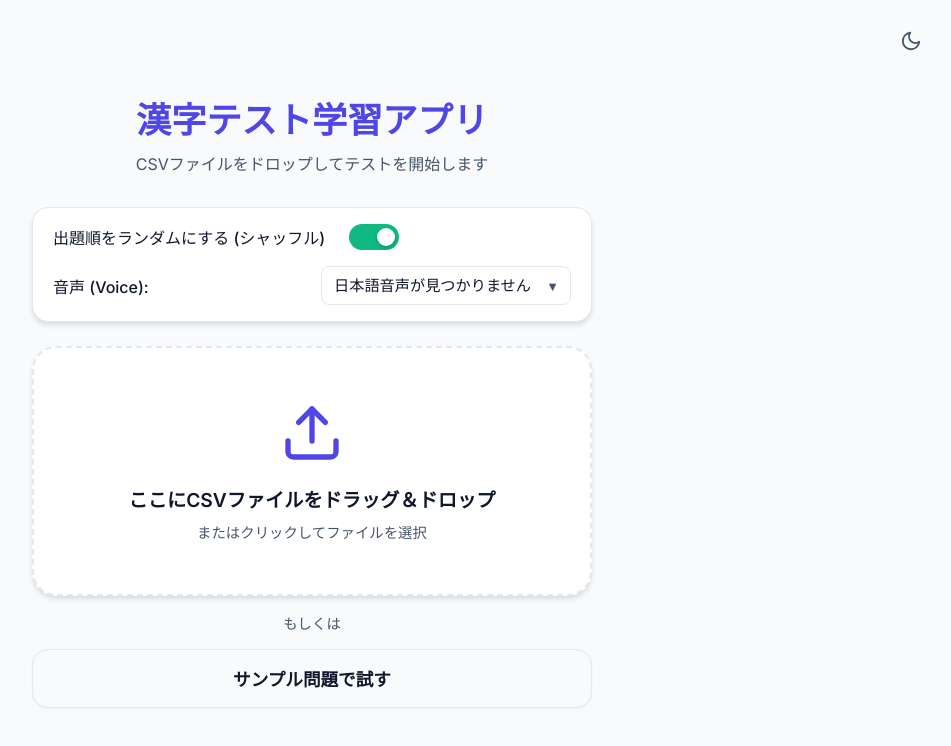
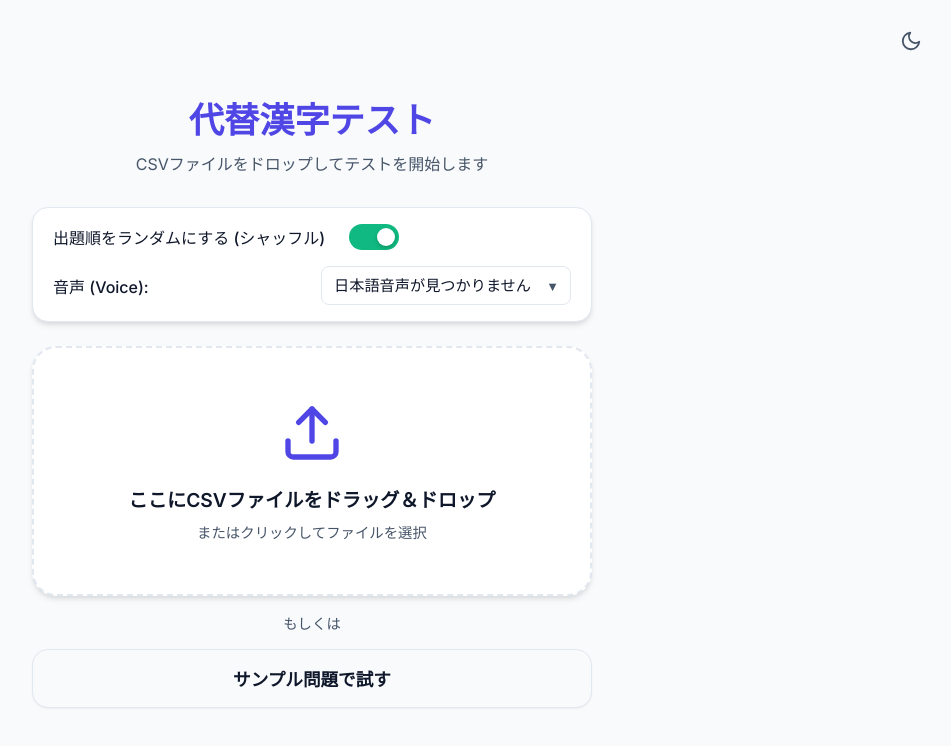
Before and after one commit to YamaguchiToshi/Kanji-test, a plain HTML site: page index.html in a window 1280 px wide. Shown: the whole page, without its empty margins (328-1279 px from the left). Drawn offline with Linux system fonts and the light colour scheme.

Commit message:
Update app title to 代替漢字テスト

```diff
--- a/index.html
+++ b/index.html
@@ -4,7 +4,7 @@
 <head>
     <meta charset="UTF-8">
     <meta name="viewport" content="width=device-width, initial-scale=1.0">
-    <title>漢字テスト</title>
+    <title>代替漢字テスト</title>
     <link rel="stylesheet" href="styles.css">
     <!-- Google Fonts for modern typography -->
     <link rel="preconnect" href="https://fonts.googleapis.com">
@@ -37,7 +37,7 @@
     <!-- 1. Setup View -->
     <section id="setup-view" class="view active">
         <header>
-            <h1>漢字テスト学習アプリ</h1>
+            <h1>代替漢字テスト</h1>
             <p>CSVファイルをドロップしてテストを開始します</p>
         </header>
 
```
